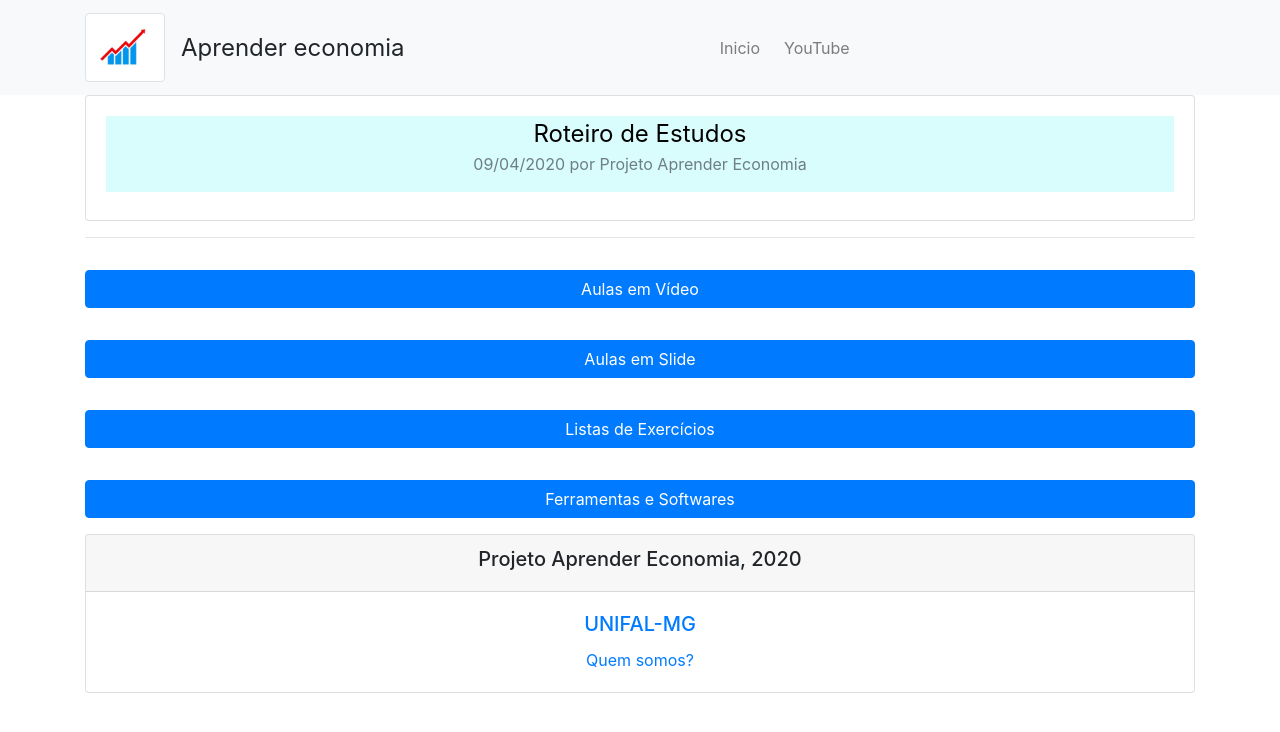
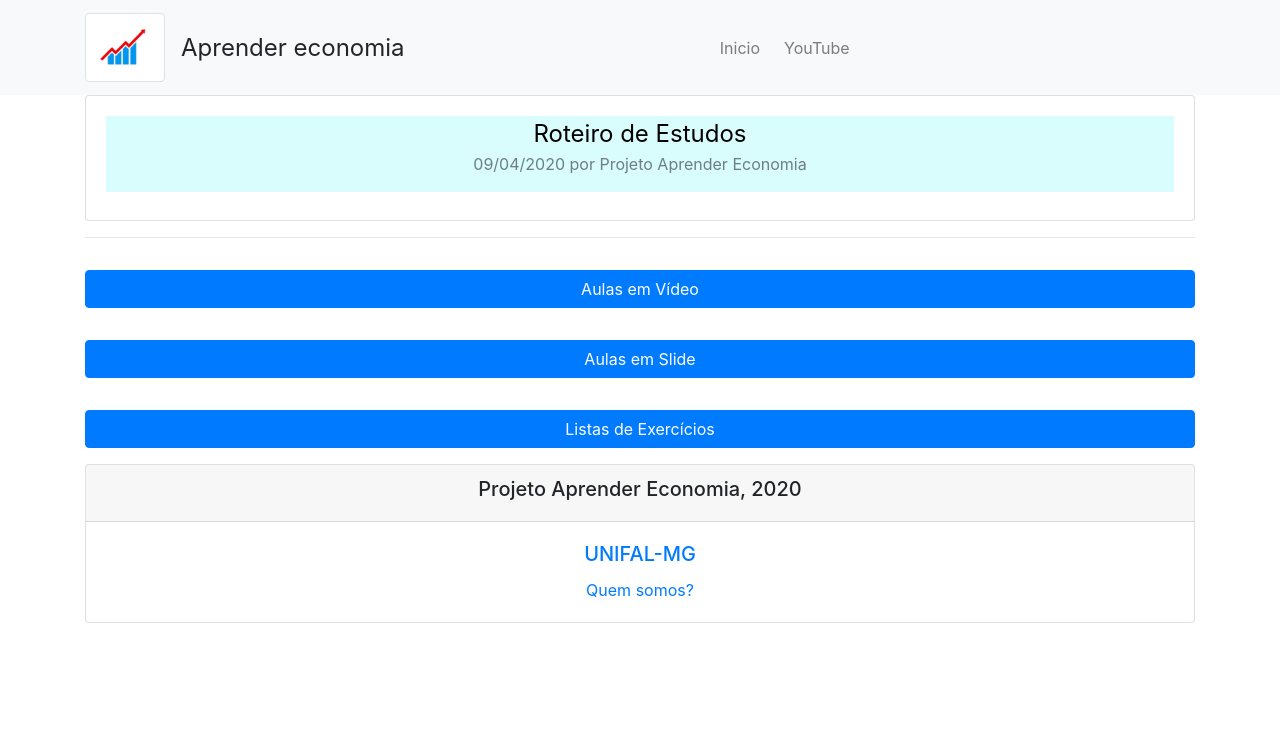
Before and after one commit to aprendereconomia/aprendereconomia.github.io, a Jekyll site: the page built from index.html, in a window 1280 px wide. Shown: the top 732 px of the page. Built offline with Jekyll 4.4.1, drawn with Linux system fonts in a browser that asks for light colours; some web fonts are replaced; a script that is not in the unit is left out; comment, search, counter and statistics services are not loaded.

Commit message:
feat: removing tools for performance test
Signed-off-by: José Tobias <jose.tobias@outlook.com>

```diff
--- a/index.html
+++ b/index.html
@@ -25,5 +25,5 @@ title: Aprender Economia
     {% include videos.html %}
     {% include presentations.html %}
     {% include questions.html %}
-    {% include tools.html %}
+    <!-- {% include tools.html %} -->
 </div>
```
